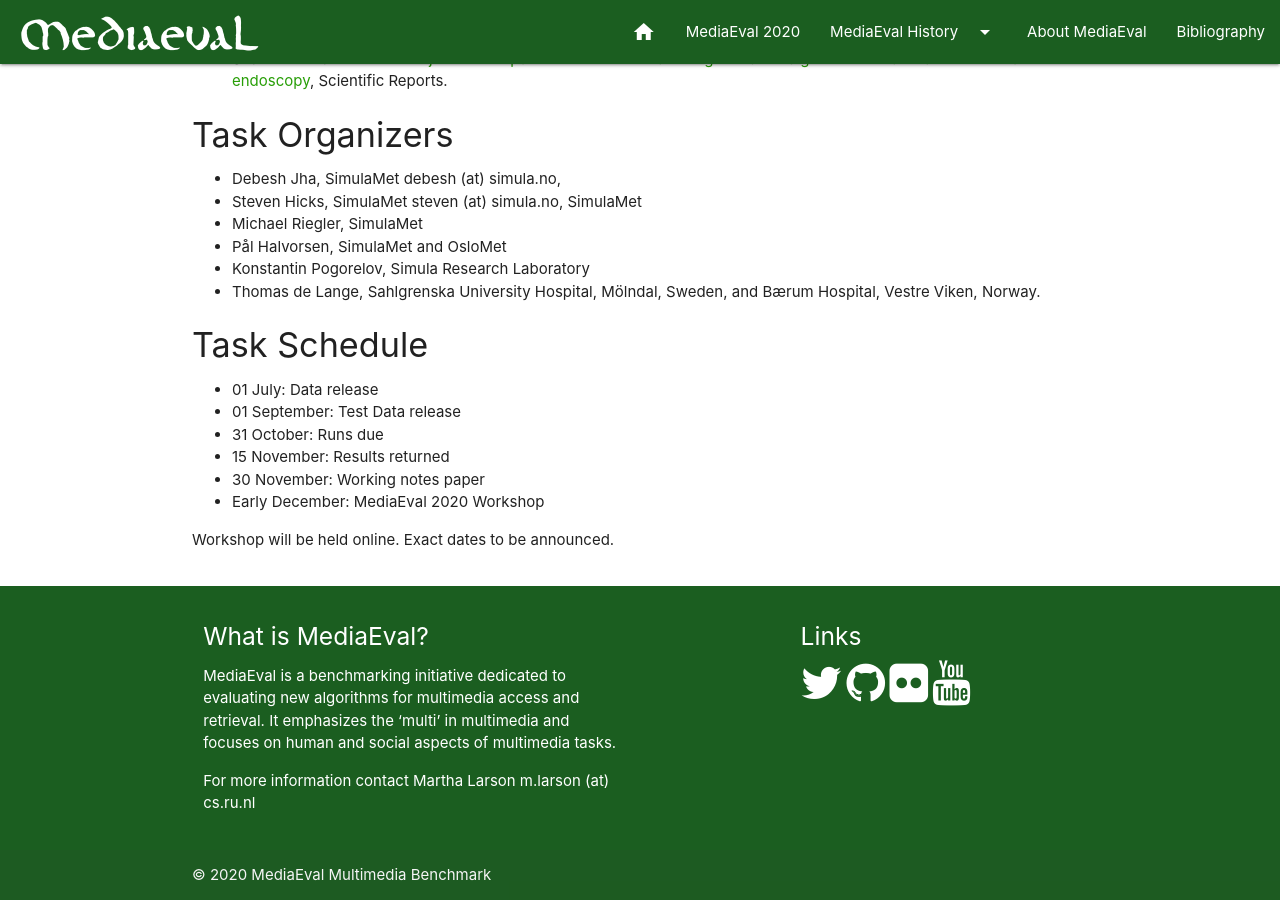
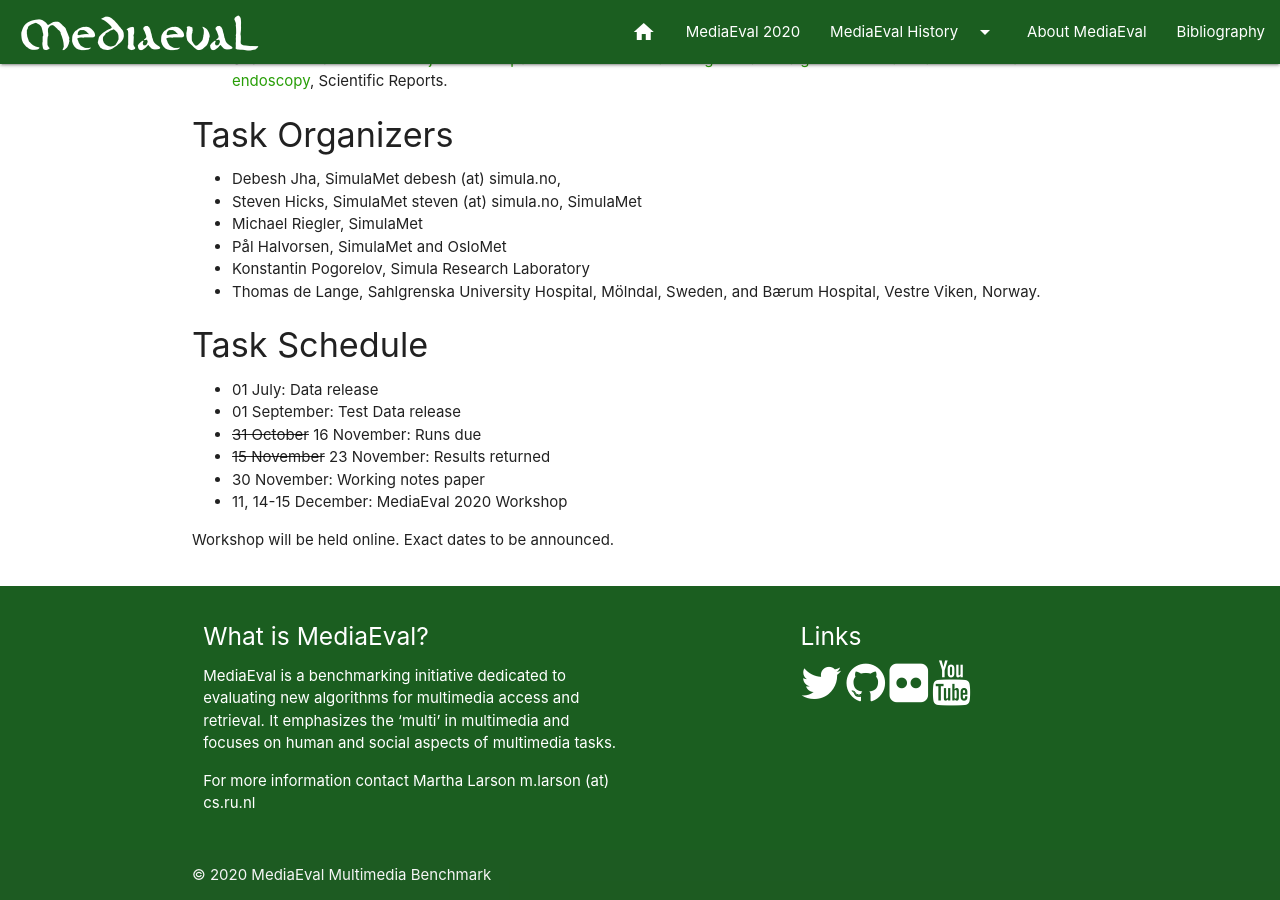
Before and after one commit to multimediaeval/multimediaeval.github.io, a Jekyll site: the page built from _editions/2020/tasks/medico.md, in a window 1280 px wide and 900 px high, scrolled down 2168 px. Built offline with Jekyll 4.4.1, drawn with Linux system fonts in a browser that asks for light colours.

Commit message:
Update medico.md

```diff
--- a/_editions/2020/tasks/medico.md
+++ b/_editions/2020/tasks/medico.md
@@ -78,9 +78,9 @@
 #### Task Schedule
 * 01 July: Data release <!-- # Replace XX with your date. Latest possible is 31 July-->
 * 01 September: Test Data release <!-- # Replace XX with your date. Latest possible is 31 July-->
-* 31 October: Runs due <!-- # Replace XX with your date. Latest possible is 31 October-->
-* 15 November: Results returned  <!-- Fixed. Please do not change-->
+* ~~31 October~~ 16 November: Runs due <!-- # Replace XX with your date. Latest possible is 31 October-->
+* ~~15 November~~ 23 November: Results returned  <!-- Fixed. Please do not change-->
 * 30 November: Working notes paper  <!-- Fixed. Please do not change-->
-* Early December: MediaEval 2020 Workshop <!-- Fixed. Please do not change-->
+* 11, 14-15 December: MediaEval 2020 Workshop <!-- Fixed. Please do not change-->
 
 Workshop will be held online. Exact dates to be announced.
```
